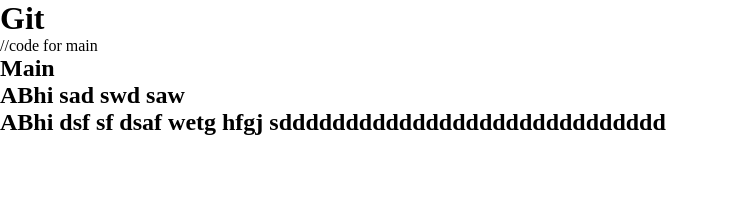
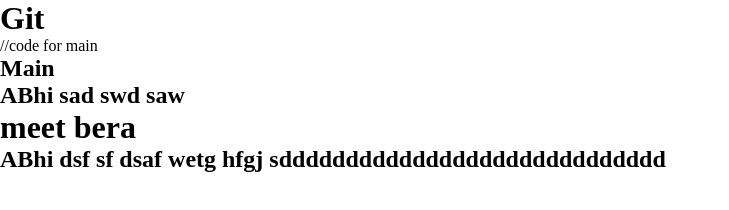
Before and after one commit to dasabhi8/git, a plain HTML site: page index.html in a window 1280 px wide. Shown: the whole page, without its empty margins (0-729 px from the left). Drawn offline with Linux system fonts and the light colour scheme.

Commit message:
change in index

```diff
--- a/index.html
+++ b/index.html
@@ -15,6 +15,9 @@
   <!-- code for abhi  -->
     <h2>ABhi sad  swd saw </h2>
 
+    <!-- code added by meet -->
+     <h1>meet bera</h1>
+  <!-- code for abhi  -->
     <h2>ABhi dsf sf dsaf wetg hfgj sddddddddddddddddddddddddddddd</h2>
 </body>
 </html>
```
